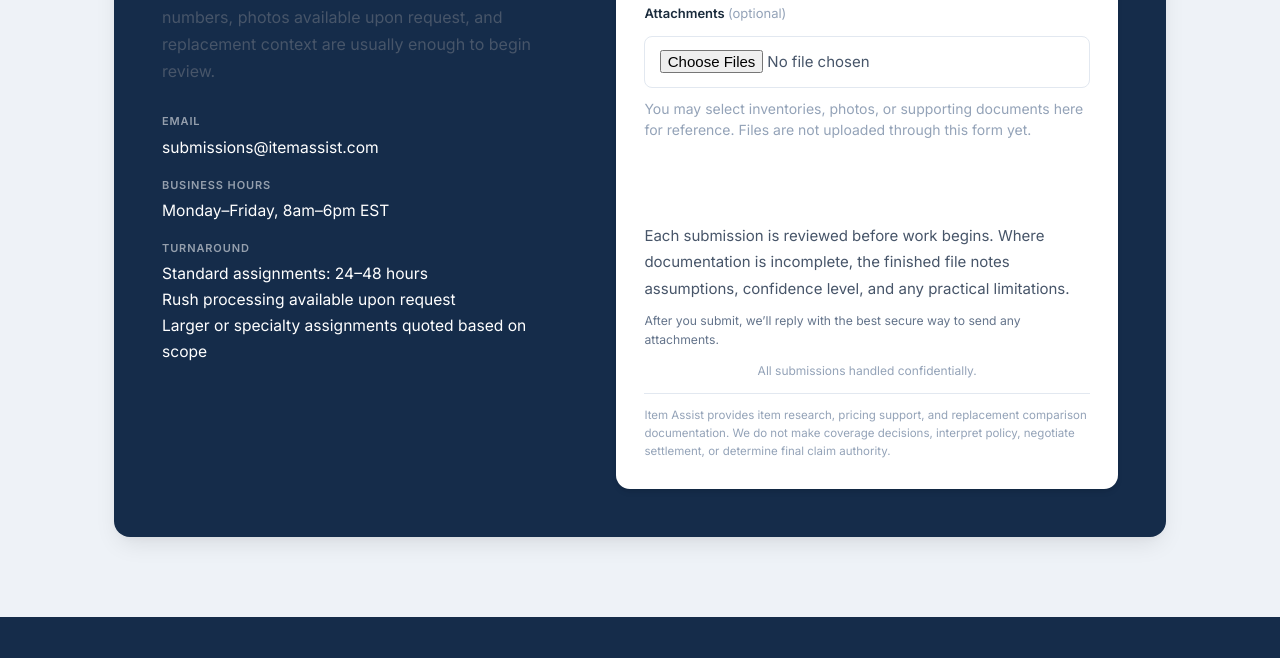
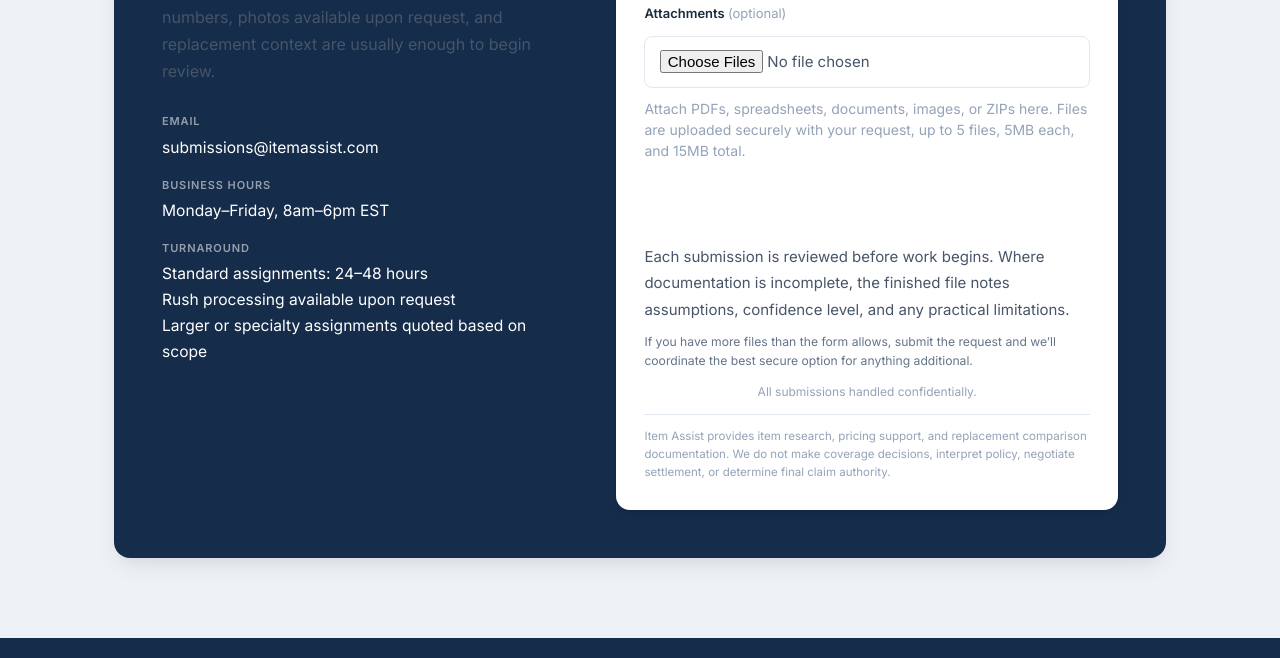
Before and after one commit to joeybukowski3/ItemAssist, a website: page about.html in a window 1280 px wide. Shown: the part 5131-5789 px from the top of the page. Drawn offline with Linux system fonts and the light colour scheme.

Commit message:
chore: update attachments form copy

```diff
--- a/about.html
+++ b/about.html
@@ -374,7 +374,7 @@
                   accept=".pdf,.xlsx,.xls,.csv,.doc,.docx,.txt,.jpg,.jpeg,.png,.heic,.zip"
                 >
                 <p class="form-help">
-                  You may select inventories, photos, or supporting documents here for reference. Files are not uploaded through this form yet.
+                  Attach PDFs, spreadsheets, documents, images, or ZIPs here. Files are uploaded securely with your request, up to 5 files, 5MB each, and 15MB total.
                 </p>
               </div>
 
@@ -382,7 +382,7 @@
               <button type="submit" class="form-submit">Submit Request &rarr;</button>
               <div class="form-status" id="form-status" aria-live="polite"></div>
               <p class="form-process-note">Each submission is reviewed before work begins. Where documentation is incomplete, the finished file notes assumptions, confidence level, and any practical limitations.</p>
-              <p class="form-upload-note">After you submit, we&rsquo;ll reply with the best secure way to send any attachments.</p>
+              <p class="form-upload-note">If you have more files than the form allows, submit the request and we&rsquo;ll coordinate the best secure option for anything additional.</p>
               <p class="form-privacy">All submissions handled confidentially.</p>
               <p class="form-disclaimer">Item Assist provides item research, pricing support, and replacement comparison documentation. We do not make coverage decisions, interpret policy, negotiate settlement, or determine final claim authority.</p>
             </form>
```
Also changed, not shown: index.html (+2 -2 lines).
